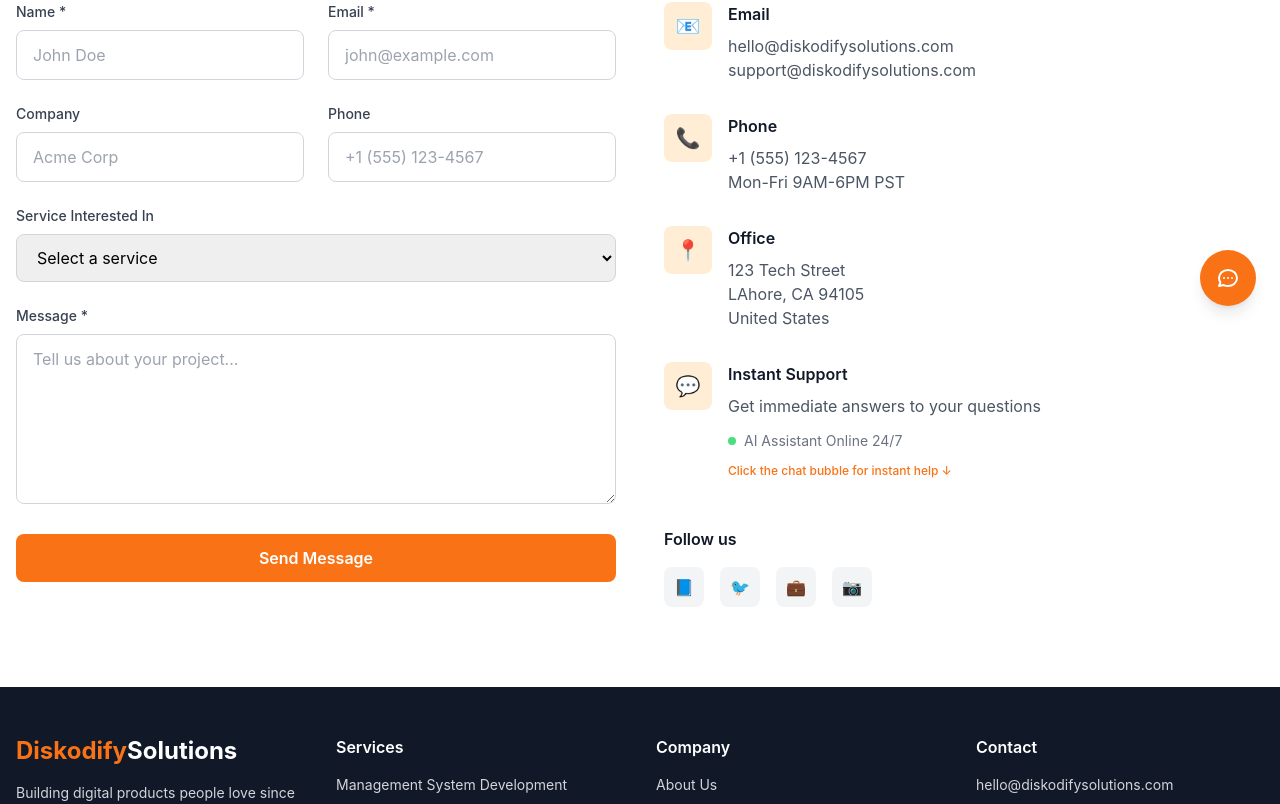
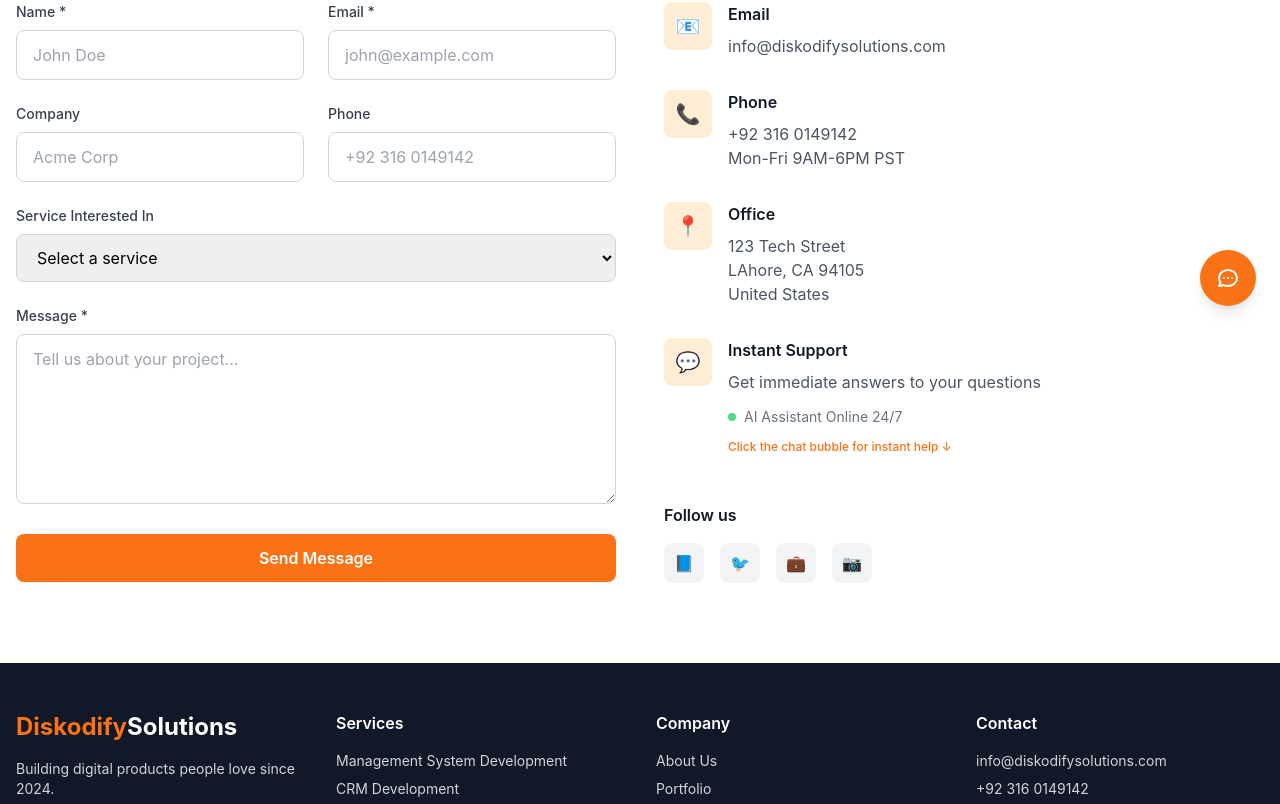
Before and after one commit to 220202-huzaifa/Website, a React (Create React App) app: page /contact in a window 1280 px wide. Shown: the part 470-1274 px from the top of the page. Built offline with nearby package versions, Linux system fonts and the light colour scheme.

Commit message:
Update build

```diff
--- a/src/components/ChatBot.tsx
+++ b/src/components/ChatBot.tsx
@@ -47,7 +47,7 @@
     } else if (lowerMessage.includes('price') || lowerMessage.includes('cost') || lowerMessage.includes('quote')) {
       return 'Pricing varies based on project complexity and requirements. I can connect you with our team for a detailed quote. Would you like me to arrange a consultation?';
     } else if (lowerMessage.includes('contact') || lowerMessage.includes('email') || lowerMessage.includes('phone')) {
-      return 'You can reach us at hello@diskodifysolutions.com or call +1 (555) 123-4567. You can also fill out the contact form on this page for a quick response!';
+      return 'You can reach us at info@diskodifysolutions.com or call +92 316 0149142. You can also fill out the contact form on this page for a quick response!';
     } else if (lowerMessage.includes('time') || lowerMessage.includes('duration') || lowerMessage.includes('long')) {
       return 'Project timelines vary depending on complexity. A simple website might take 2-4 weeks, while complex applications can take 3-6 months. What type of project are you considering?';
     } else if (lowerMessage.includes('thank') || lowerMessage.includes('thanks')) {
--- a/src/components/Footer.tsx
+++ b/src/components/Footer.tsx
@@ -36,8 +36,8 @@
           <div>
             <h4 className="font-semibold text-white mb-4">Contact</h4>
             <ul className="space-y-2 text-sm">
-              <li><a href="mailto:hello@diskodifysolutions.com" className="hover:text-white transition-colors block">hello@diskodifysolutions.com</a></li>
-              <li className="hover:text-white transition-colors">+1 (555) 123-4567</li>
+              <li><a href="mailto:info@diskodifysolutions.com" className="hover:text-white transition-colors block">info@diskodifysolutions.com</a></li>
+              <li className="hover:text-white transition-colors">+92 316 0149142</li>
               <li className="hover:text-white transition-colors">Lahore</li>
             </ul>
           </div>
--- a/src/pages/Contact.tsx
+++ b/src/pages/Contact.tsx
@@ -184,7 +184,7 @@
                       value={formData.phone}
                       onChange={handleChange}
                       className="w-full px-4 py-3 border border-gray-300 rounded-lg focus:outline-none focus:ring-2 focus:ring-orange-500"
-                      placeholder="+1 (555) 123-4567"
+                      placeholder="+92 316 0149142"
                     />
                   </div>
                 </div>
@@ -286,8 +286,8 @@
                   </div>
                   <div>
                     <h3 className="font-semibold text-gray-900 mb-2">Email</h3>
-                    <p className="text-gray-600">hello@diskodifysolutions.com</p>
-                    <p className="text-gray-600">support@diskodifysolutions.com</p>
+                    <p className="text-gray-600">info@diskodifysolutions.com</p>
+
                   </div>
                 </div>
 
@@ -297,7 +297,7 @@
                   </div>
                   <div>
                     <h3 className="font-semibold text-gray-900 mb-2">Phone</h3>
-                    <p className="text-gray-600">+1 (555) 123-4567</p>
+                    <p className="text-gray-600">+92 316 0149142</p>
                     <p className="text-gray-600">Mon-Fri 9AM-6PM PST</p>
                   </div>
                 </div>
```
Also changed, not shown: 2 other files (tests, documents, lock files or other folders).
